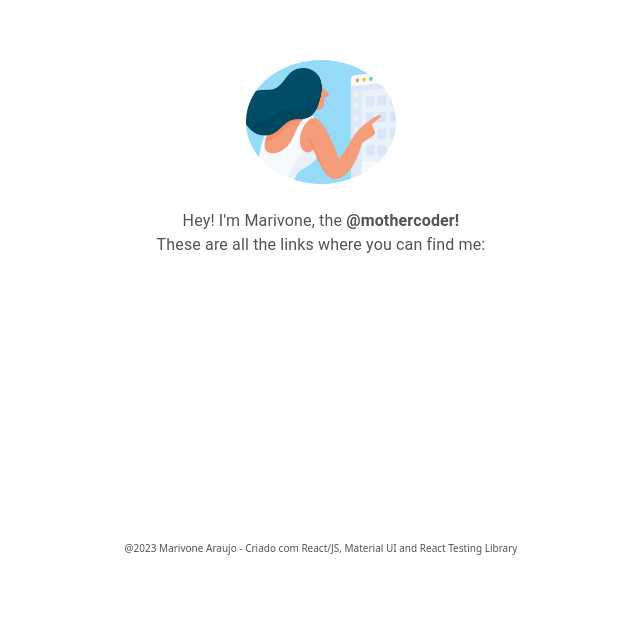
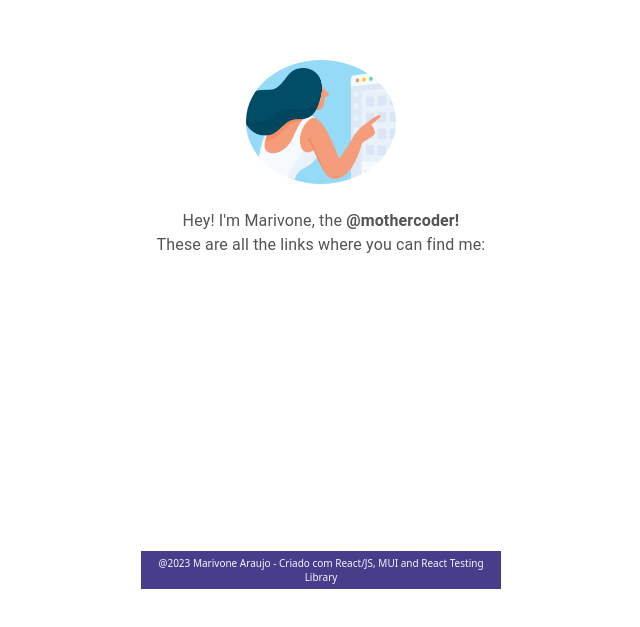
Before and after one commit to MarivoneAraujo/LinkTree, a React (Create React App) app: page / in a window 1280 px wide. Shown: the part 157-784 px from the top of the page, without its empty margins (319-959 px from the left). Built offline with nearby package versions, Linux system fonts and the light colour scheme.

Commit message:
Adjusting UI - adding color to footer

```diff
--- a/src/App.css
+++ b/src/App.css
@@ -23,20 +23,27 @@
   color: #61dafb;
 }
 
-
 .App-LinksCard-Position {
-  margin-right: 25px;
-  margin-top: 10px
+  margin: 0 25px 10px 0;
 }
-
 
 .App-footer {
   margin-top: 50px;
   font-family: system-ui, -apple-system, BlinkMacSystemFont, "Segoe UI", Roboto,
     Oxygen, Ubuntu, Cantarell, "Open Sans", "Helvetica Neue", sans-serif;
-  justify-content: center;
   color: #545454;
   font-size: 10px;
+  display: flex;
+  flex-direction: column;
+  align-items: center;
+  justify-content: center;
+}
+
+.App-text-footer {
+  color: aliceblue;
+  background-color: darkslateblue;
+  width: 360px;
+  padding: 5px 0 5px 0;
 }
 
 @keyframes App-logo-spin {
--- a/src/App.js
+++ b/src/App.js
@@ -19,8 +19,8 @@ function App() {
         </section>
       </header>
       <section className="App-footer">
-        @2023 Marivone Araujo - Criado com React/JS, Material UI and React
-        Testing Library
+       <p className="App-text-footer">@2023 Marivone Araujo - Criado com React/JS, MUI and React
+        Testing Library</p>
       </section>
     </div>
   );
```
